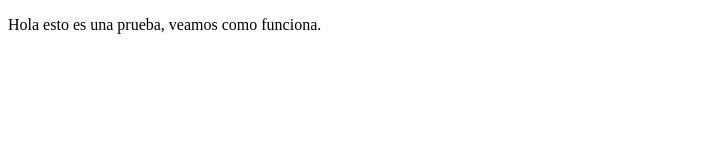
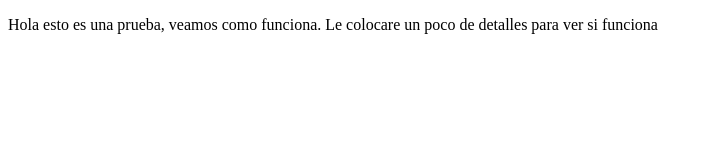
Before and after one commit to alonso-2004/proyectoCursoPreWork, a plain HTML site: page index.html in a window 1280 px wide. Shown: the whole page, without its empty margins (0-711 px from the left). Drawn offline with Linux system fonts and the light colour scheme.

Commit message:
cambios agregados a la prueba

```diff
--- a/index.html
+++ b/index.html
@@ -7,6 +7,6 @@
     <title>Prueba</title>
 </head>
 <body>
-    <p>Hola esto es una prueba, veamos como funciona.</p>
+    <p>Hola esto es una prueba, veamos como funciona. Le colocare un poco de detalles para ver si funciona</p>
 </body>
 </html>
```
